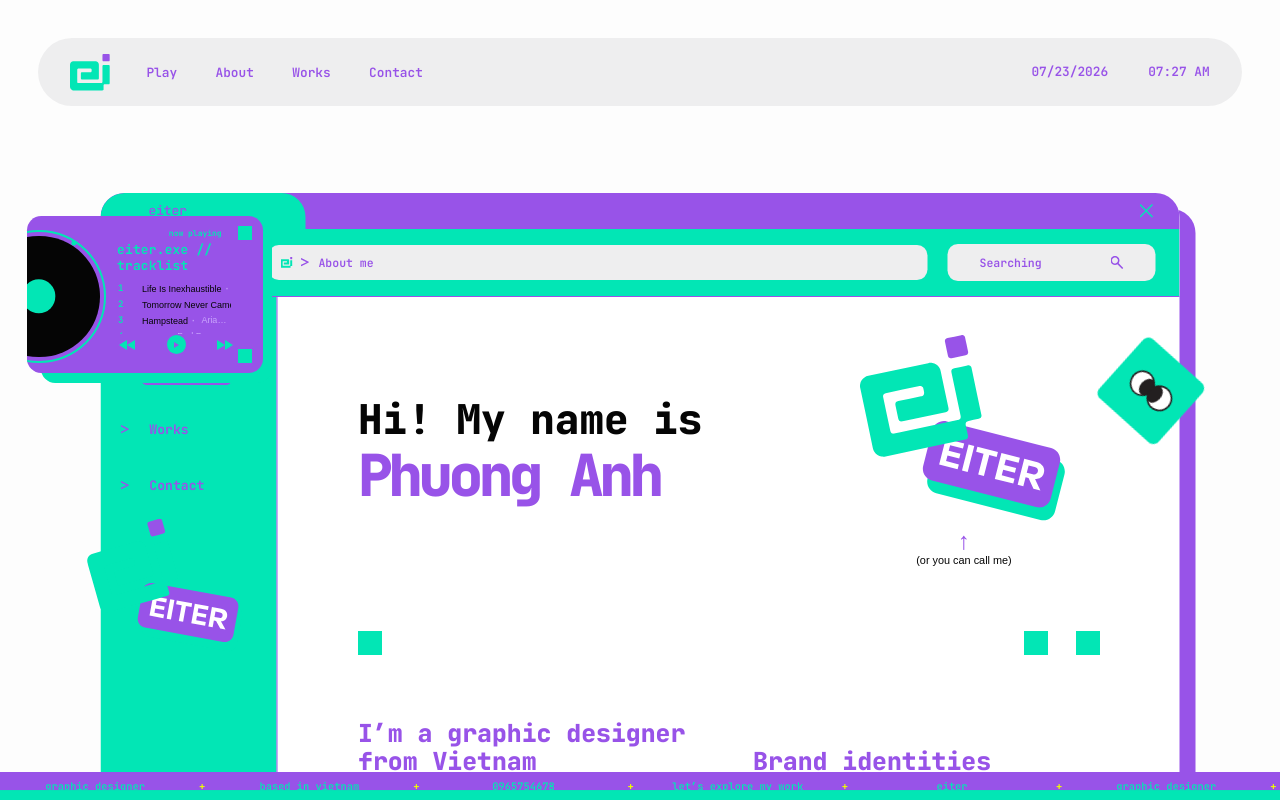
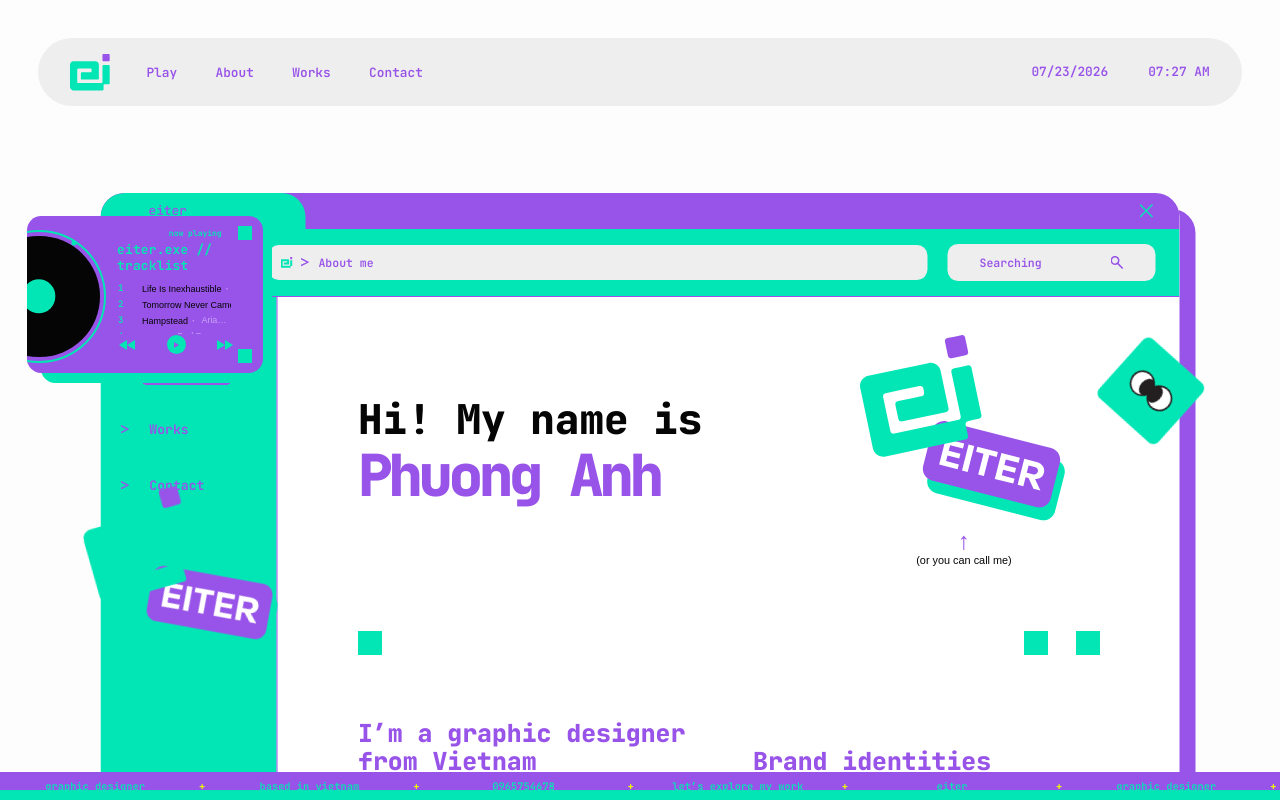
Before and after one commit to hync0811/Portfolio, an Astro site: page / in a window 1280 px wide. Built offline with nearby package versions, Linux system fonts and the light colour scheme; Astro itself is replaced by a stand-in of ours.

Commit message:
change compact size

```diff
--- a/src/components/ui/BrandMark.astro
+++ b/src/components/ui/BrandMark.astro
@@ -28,8 +28,8 @@
   }
 
   .brand-mark--compact {
-    width: 8rem;
-    height: 8rem;
+    width: 10rem;
+    height: 10rem;
     rotate: 8deg;
   }
 </style>
```
